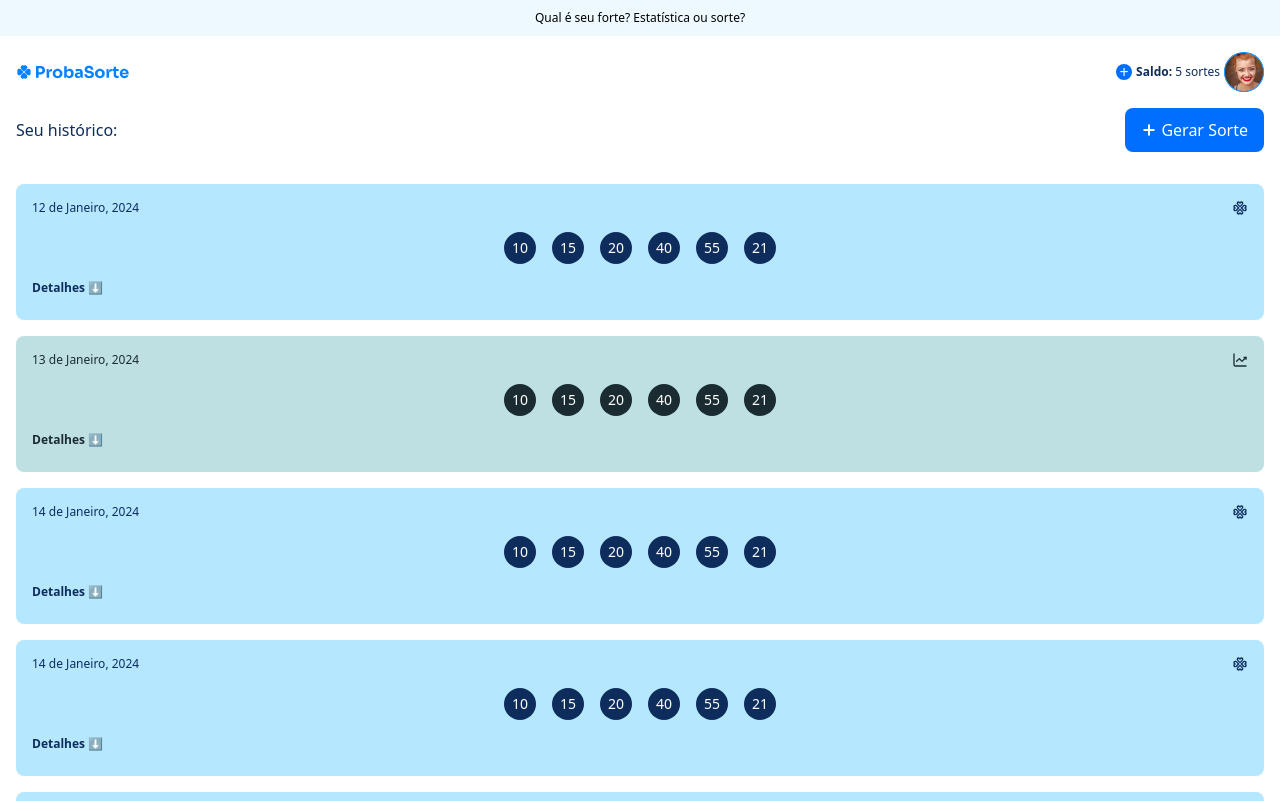
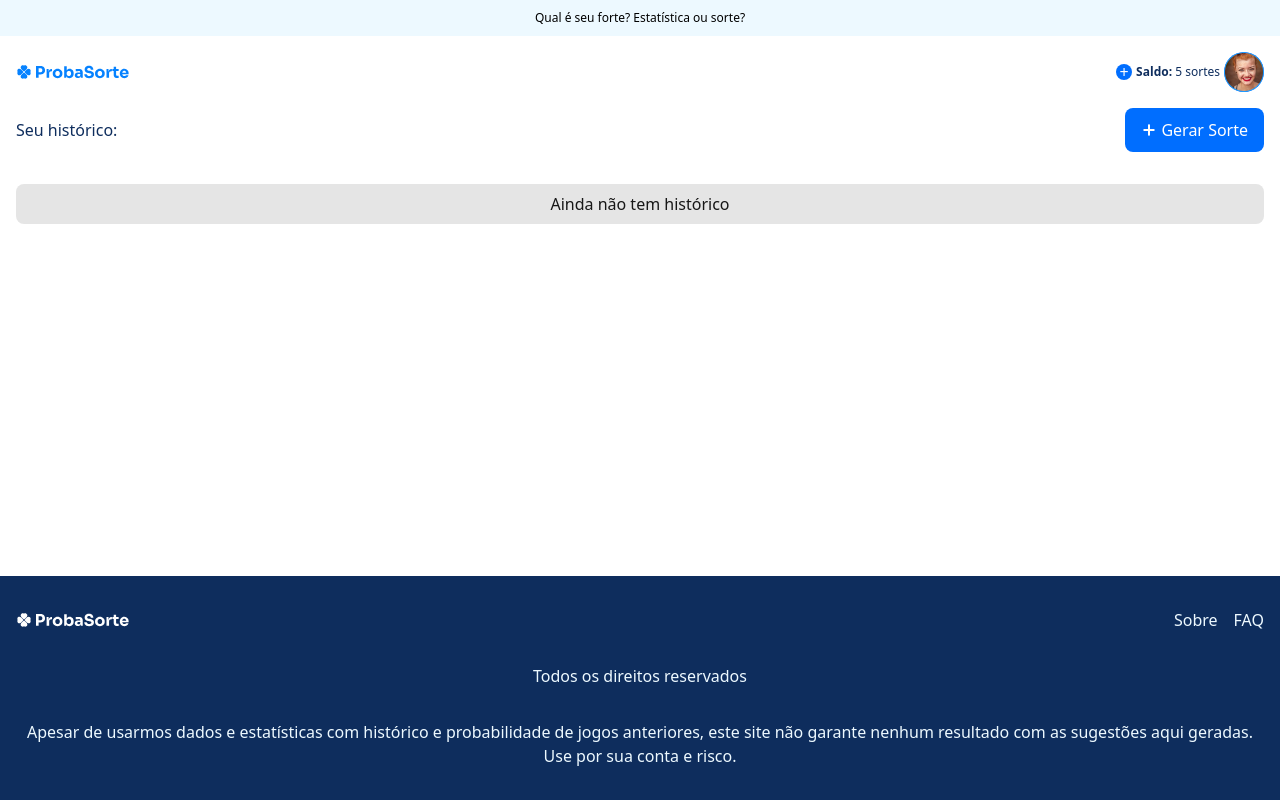
Before and after one commit to Hackathon-Luck-or-Misfortune/ProbaSorte, a React (Create React App) app: page /dashboard in a window 1280 px wide. Shown: the top 801 px of the page. Built offline with nearby package versions, Linux system fonts and the light colour scheme.

Commit message:
Feature: generate luck numbers to localStorage

```diff
--- a/package.json
+++ b/package.json
@@ -13,6 +13,7 @@
     "react-dom": "^18.2.0",
     "react-router-dom": "^6.21.2",
     "react-scripts": "5.0.1",
+    "uuid": "^9.0.1",
     "web-vitals": "^2.1.4"
   },
   "scripts": {
--- /dev/null
+++ b/src/actions/generateLuckByAmulets.js
@@ -0,0 +1,116 @@
+/* eslint-disable no-restricted-syntax */
+/* eslint-disable no-plusplus */
+function chooseAlgorithm() {
+  // função que checa se o número gerado é maior que 60
+  function checksIfItIsGreaterThanMax(number) {
+    const min = 1;
+    const max = 60;
+    let result = number;
+
+    if (number > max) {
+      result = Math.floor(Math.random() * (max - min + 1) + min);
+      return result;
+    }
+    return number;
+  }
+
+  // Funções que geram os números
+  function countCharacters(word) {
+    const number = word.length;
+    return checksIfItIsGreaterThanMax(number);
+  }
+  function sumCharacters(word) {
+    const countChar = countCharacters(word);
+    let sum = 0;
+    for (let count = 0; count <= countChar; ++count) {
+      sum += count;
+    }
+    return checksIfItIsGreaterThanMax(sum);
+  }
+  function sumOddCharacters(word) {
+    const chars = word.split('');
+    let sum = 0;
+    for (let count = 0; count <= chars.length; ++count) {
+      if (count % 2 !== 0) {
+        sum += count;
+      }
+    }
+    return checksIfItIsGreaterThanMax(sum);
+  }
+  function sumPerAlphabet(word) {
+    const alphabet = 'abcdefghijklmnopqrstuvwxyz0123456789';
+    const alphabetArray = alphabet.split('');
+
+    const chars = word.split('');
+
+    let sum = 0;
+    chars.forEach((char) => {
+      const index = alphabetArray.indexOf(char);
+      if (index > 0) {
+        sum += index;
+      }
+    });
+
+    return checksIfItIsGreaterThanMax(sum);
+  }
+  function sumPerVowel(word) {
+    const alphabet = 'aeiou';
+    const alphabetArray = alphabet.split('');
+
+    const chars = word.split('');
+
+    let sum = 1;
+    chars.forEach((char) => {
+      const index = alphabetArray.indexOf(char);
+      if (index > 0) {
+        sum += index;
+      }
+    });
+
+    return checksIfItIsGreaterThanMax(sum);
+  }
+
+  const functions = [
+    countCharacters,
+    sumCharacters,
+    sumOddCharacters,
+    sumPerAlphabet,
+    sumPerVowel,
+  ];
+  const selectIndex = Math.floor(Math.random() * functions.length);
+  return functions[selectIndex];
+}
+
+export default function generateLuckByAmulets(amulets) {
+  // verifica se existe numeros repetidos
+  function checkIfExistsRepetions(numbers) {
+    const uniqueNumbers = new Set();
+    for (const number of numbers) {
+      if (uniqueNumbers.has(number)) {
+        return true;
+      }
+      uniqueNumbers.add(number);
+    }
+    return false;
+  }
+  // função que escolhe um algoritmo para gerar o número
+  function generateLuckyNumber(word) {
+    const algorithm = chooseAlgorithm();
+    const luckyNumber = algorithm(word);
+    return luckyNumber;
+  }
+
+  function generateNumbers(words) {
+    const numbers = [];
+    words.forEach((word) => {
+      let number;
+      do {
+        number = generateLuckyNumber(word);
+      } while (checkIfExistsRepetions(numbers.concat(number)));
+      numbers.push(number);
+    });
+    return numbers;
+  }
+
+  return generateNumbers(amulets);
+}
--- a/src/pages/Dashboard/Amulets/index.js
+++ b/src/pages/Dashboard/Amulets/index.js
@@ -1,9 +1,12 @@
+/* eslint-disable operator-linebreak */
 /* eslint-disable jsx-a11y/control-has-associated-label */
 import { useState } from 'react';
+import { v4 as uuid } from 'uuid';
 import Footer from '../../../components/Footer';
 import IconPlus from '../../../components/Icons/IconPlus';
 import IconTrash from '../../../components/Icons/IconTrash';
 import DashboardHeader from '../components/DashboardHeader';
+import generateLuckByAmulets from '../../../actions/generateLuckByAmulets';
 
 export default function Amulets() {
   const [amulets, setAmulets] = useState([]);
@@ -49,6 +52,38 @@ export default function Amulets() {
         return;
       }
       setAmulets((state) => state.filter((am) => am !== amulet));
+    } catch (error) {
+      setErrorMessage(error.message);
+    } finally {
+      setIsLoading(false);
+    }
+  }
+
+  function handleGenerateLucySequence() {
+    try {
+      setErrorMessage('');
+      setIsLoading(true);
+      if (amulets.length <= 5) {
+        throw new Error('Complete 6 Amuletos');
+      }
+      const numbersOfLuck = generateLuckByAmulets(amulets);
+      const luck = {
+        id: uuid(),
+        date: new Date(),
+        luckType: 'Amuletos',
+        amulets,
+        numbers: numbersOfLuck,
+      };
+      const localLuck =
+        JSON.parse(localStorage.getItem('@probasorte/lucks')) || null;
+      if (localLuck) {
+        localStorage.setItem(
+          '@probasorte/lucks',
+          JSON.stringify([luck, ...localLuck])
+        );
+        return;
+      }
+      localStorage.setItem('@probasorte/lucks', JSON.stringify([luck]));
     } catch (error) {
       setErrorMessage(error.message);
     } finally {
@@ -118,7 +153,9 @@ export default function Amulets() {
           </ul>
           <button
             type="button"
-            className="bg-orange text-white w-full py-4 text-center mt-8 rounded-lg"
+            onClick={handleGenerateLucySequence}
+            disabled={amulets.length <= 5}
+            className="bg-orange text-white w-full py-4 text-center mt-8 rounded-lg disabled:bg-neutral-300"
           >
             Comprar jogo
           </button>
--- a/src/pages/Dashboard/components/LuckCard/index.js
+++ b/src/pages/Dashboard/components/LuckCard/index.js
@@ -5,6 +5,7 @@ import IconStatistic from '../../../../components/Icons/IconStatistic';
 
 export default function LuckCard({ date, luckType, numbers, amulets }) {
   const [openAmulets, setOpenAmulets] = useState(false);
+  const dateLuck = new Date(date);
 
   function handleOpenAmulets() {
     setOpenAmulets(!openAmulets);
@@ -12,15 +13,15 @@ export default function LuckCard({ date, luckType, numbers, amulets }) {
 
   const style = {
     bg: {
-      light: luckType === 'Amuletos' ? 'bg-blue_light' : 'bg-green_light',
-      dark: luckType === 'Amuletos' ? 'bg-blue_dark' : 'bg-green_dark',
+      light: luckType === 'Amuletos' ? 'bg-green_light' : 'bg-blue_light',
+      dark: luckType === 'Amuletos' ? 'bg-green_dark' : 'bg-blue_dark',
     },
     text: {
-      light: luckType === 'Amuletos' ? 'text-blue_light' : 'text-green_light',
-      dark: luckType === 'Amuletos' ? 'text-blue_dark' : 'text-green_dark',
+      light: luckType === 'Amuletos' ? 'text-green_light' : 'text-blue_light',
+      dark: luckType === 'Amuletos' ? 'text-green_dark' : 'text-blue_dark',
     },
     fill: {
-      dark: luckType === 'Amuletos' ? 'fill-blue_dark' : 'fill-green_dark',
+      dark: luckType === 'Amuletos' ? 'fill-green_dark' : 'fill-blue_dark',
     },
   };
 
@@ -29,7 +30,13 @@ export default function LuckCard({ date, luckType, numbers, amulets }) {
       className={`${style.bg.light} ${style.text.dark} rounded-lg p-4 flex flex-col items-center gap-4`}
     >
       <div className="flex justify-between w-full">
-        <span className="text-xs">{date}</span>
+        <span className="text-xs">
+          {dateLuck.toLocaleDateString('pt-BR', {
+            year: 'numeric',
+            month: 'short',
+            day: 'numeric',
+          })}
+        </span>
         <span className="text-xs">
           {luckType === 'Amuletos' ? (
             <IconLuck size={16} className={style.fill.dark} />
@@ -44,7 +51,7 @@ export default function LuckCard({ date, luckType, numbers, amulets }) {
             key={number}
             className={`${style.bg.dark} w-8 h-8 rounded-full flex justify-center items-center text-white text-sm`}
           >
-            {number}
+            {number < 10 ? 0 + String(number) : number}
           </li>
         ))}
       </ul>
--- a/src/pages/Dashboard/index.js
+++ b/src/pages/Dashboard/index.js
@@ -1,124 +1,17 @@
+/* eslint-disable operator-linebreak */
+import { useEffect, useState } from 'react';
 import Footer from '../../components/Footer';
 import ButtonGenerateLuck from './components/ButtonGenerateLuck';
 import DashboardHeader from './components/DashboardHeader';
 import LuckCard from './components/LuckCard';
 
-const Luckys = [
-  {
-    id: 1,
-    date: '12 de Janeiro, 2024',
-    luckType: 'Amuletos',
-    numbers: [10, 15, 20, 40, 55, 21],
-    amulets: [
-      'Palavra 1',
-      'Palavra 2',
-      'Palavra 3',
-      'Palavra 4',
-      'Palavra 5',
-      'Palavra 6',
-    ],
-  },
-  {
-    id: 2,
-    date: '13 de Janeiro, 2024',
-    luckType: 'Dados',
-    numbers: [10, 15, 20, 40, 55, 21],
-    amulets: [
-      'Palavra 1',
-      'Palavra 2',
-      'Palavra 3',
-      'Palavra 4',
-      'Palavra 5',
-      'Palavra 6',
-    ],
-  },
-  {
-    id: 3,
-    date: '14 de Janeiro, 2024',
-    luckType: 'Amuletos',
-    numbers: [10, 15, 20, 40, 55, 21],
-    amulets: [
-      'Palavra 1',
-      'Palavra 2',
-      'Palavra 3',
-      'Palavra 4',
-      'Palavra 5',
-      'Palavra 6',
-    ],
-  },
-  {
-    id: 4,
-    date: '14 de Janeiro, 2024',
-    luckType: 'Amuletos',
-    numbers: [10, 15, 20, 40, 55, 21],
-    amulets: [
-      'Palavra 1',
-      'Palavra 2',
-      'Palavra 3',
-      'Palavra 4',
-      'Palavra 5',
-      'Palavra 6',
-    ],
-  },
-  {
-    id: 5,
-    date: '14 de Janeiro, 2024',
-    luckType: 'Amuletos',
-    numbers: [10, 15, 20, 40, 55, 21],
-    amulets: [
-      'Palavra 1',
-      'Palavra 2',
-      'Palavra 3',
-      'Palavra 4',
-      'Palavra 5',
-      'Palavra 6',
-    ],
-  },
-  {
-    id: 6,
-    date: '14 de Janeiro, 2024',
-    luckType: 'Amuletos',
-    numbers: [10, 15, 20, 40, 55, 21],
-    amulets: [
-      'Palavra 1',
-      'Palavra 2',
-      'Palavra 3',
-      'Palavra 4',
-      'Palavra 5',
-      'Palavra 6',
-    ],
-  },
-  {
-    id: 7,
-    date: '14 de Janeiro, 2024',
-    luckType: 'Amuletos',
-    numbers: [10, 15, 20, 40, 55, 21],
-    amulets: [
-      'Palavra 1',
-      'Palavra 2',
-      'Palavra 3',
-      'Palavra 4',
-      'Palavra 5',
-      'Palavra 6',
-    ],
-  },
-  {
-    id: 8,
-    date: '14 de Janeiro, 2024',
-    luckType: 'Amuletos',
-    numbers: [10, 15, 20, 40, 55, 21],
-    amulets: [
-      'Palavra 1',
-      'Palavra 2',
-      'Palavra 3',
-      'Palavra 4',
-      'Palavra 5',
-      'Palavra 6',
-    ],
-  },
-];
+export default function Dashboard() {
+  const [lucks, setLucks] = useState([]);
 
-export default function Dashboard() {
+  useEffect(() => {
+    setLucks(JSON.parse(localStorage.getItem('@probasorte/lucks') || '[]'));
+  }, []);
+
   return (
     <>
       <DashboardHeader />
@@ -128,15 +21,21 @@ export default function Dashboard() {
           <ButtonGenerateLuck />
         </div>
         <ul className="flex flex-col gap-4">
-          {Luckys.map((lucky) => (
-            <LuckCard
-              key={lucky.id}
-              amulets={lucky.amulets}
-              date={lucky.date}
-              luckType={lucky.luckType}
-              numbers={lucky.numbers}
-            />
-          ))}
+          {lucks.length > 0 ? (
+            lucks.map((luck) => (
+              <LuckCard
+                key={luck.id}
+                amulets={luck.amulets}
+                date={luck.date}
+                luckType={luck.luckType}
+                numbers={luck.numbers}
+              />
+            ))
+          ) : (
+            <li className="bg-neutral-200 text-neutral-900 text-center rounded-lg py-2">
+              Ainda não tem histórico
+            </li>
+          )}
         </ul>
       </div>
       <Footer />
```
Also changed, not shown: 1 other file (tests, documents, lock files or other folders).
